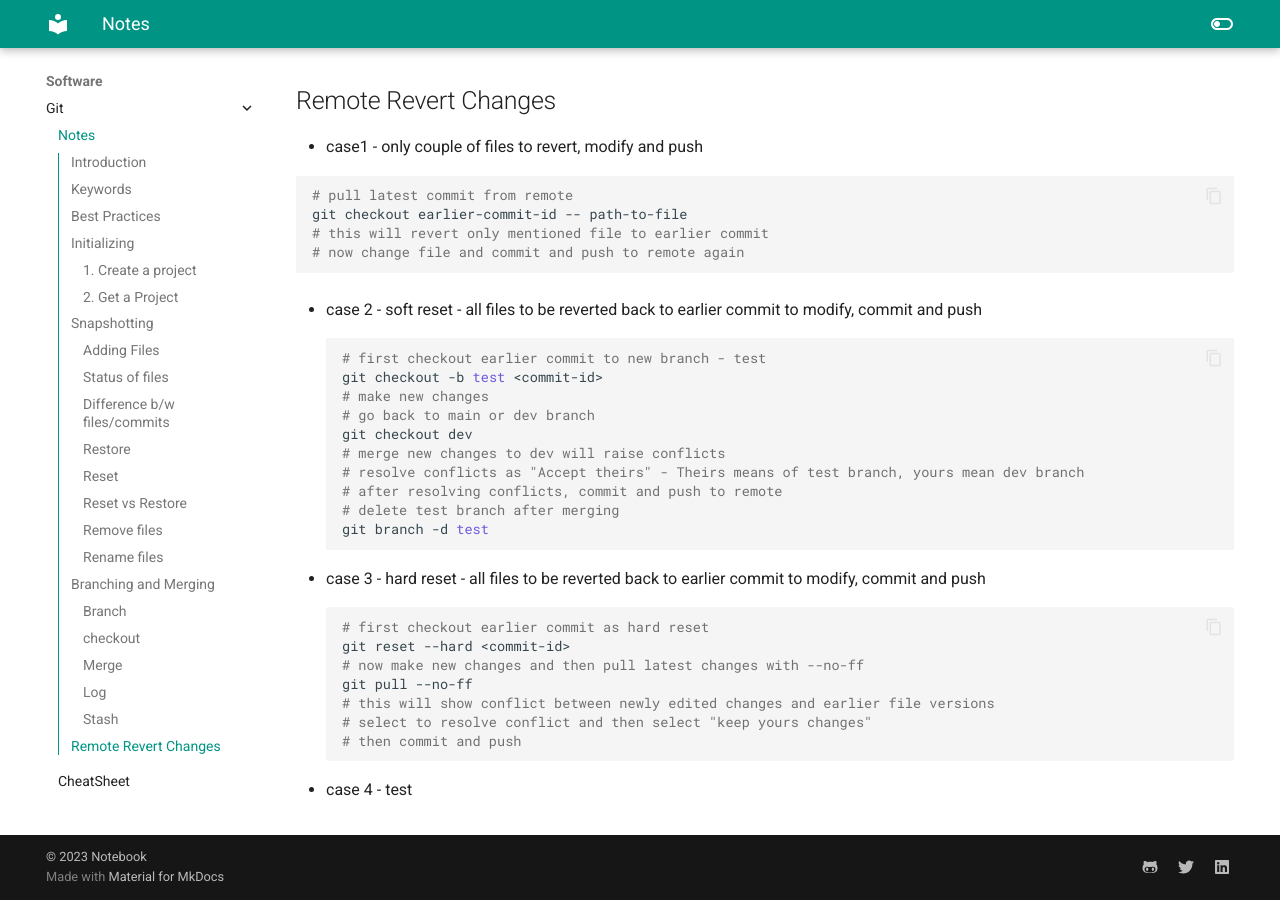
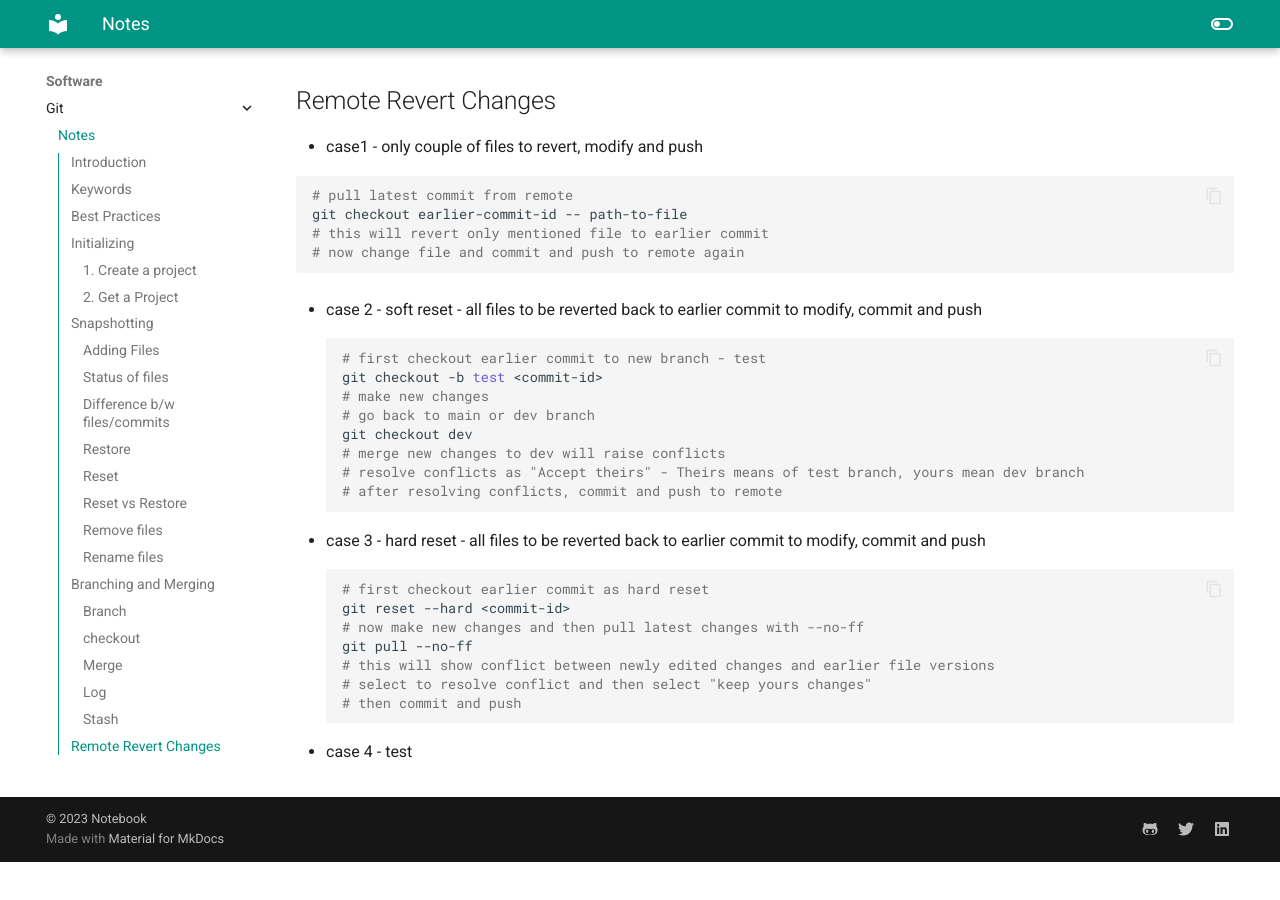
Before and after one commit to rajpal-virk/learning-notes, an MkDocs documentation site: the page built from docs/software/git/git-notes.md, in a window 1280 px wide and 900 px high, scrolled down 5344 px. Built offline with MkDocs 1.6.1 and Material for MkDocs 9.7.7, drawn with Linux system fonts in a browser that asks for light colours; after the commit the page ends 6206 px from its top, so only the background shows below that.

Commit message:
Revert "git notes updated"
This reverts commit dff5c0a2d1253c6c05af418ba9670eb839c0985b.

````diff
--- a/docs/software/git/git-notes.md
+++ b/docs/software/git/git-notes.md
@@ -233,8 +233,6 @@ git checkout dev
 # merge new changes to dev will raise conflicts
 # resolve conflicts as "Accept theirs" - Theirs means of test branch, yours mean dev branch
 # after resolving conflicts, commit and push to remote
-# delete test branch after merging
-git branch -d test
 ```
 
 
````
